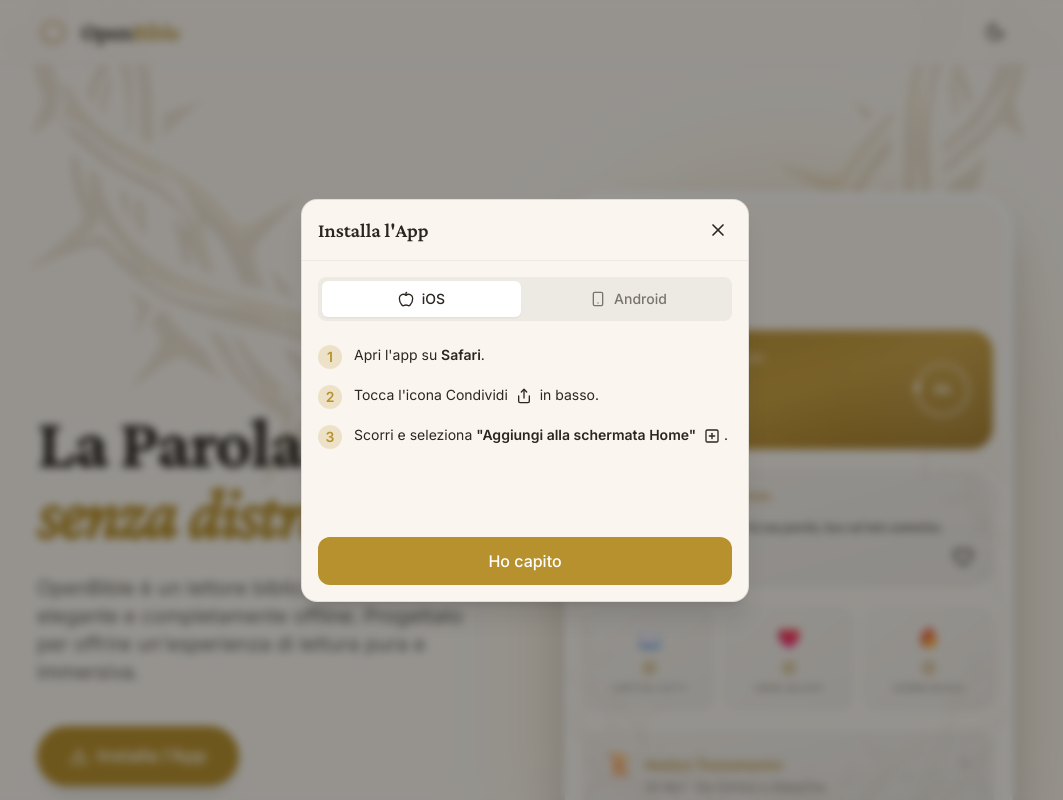
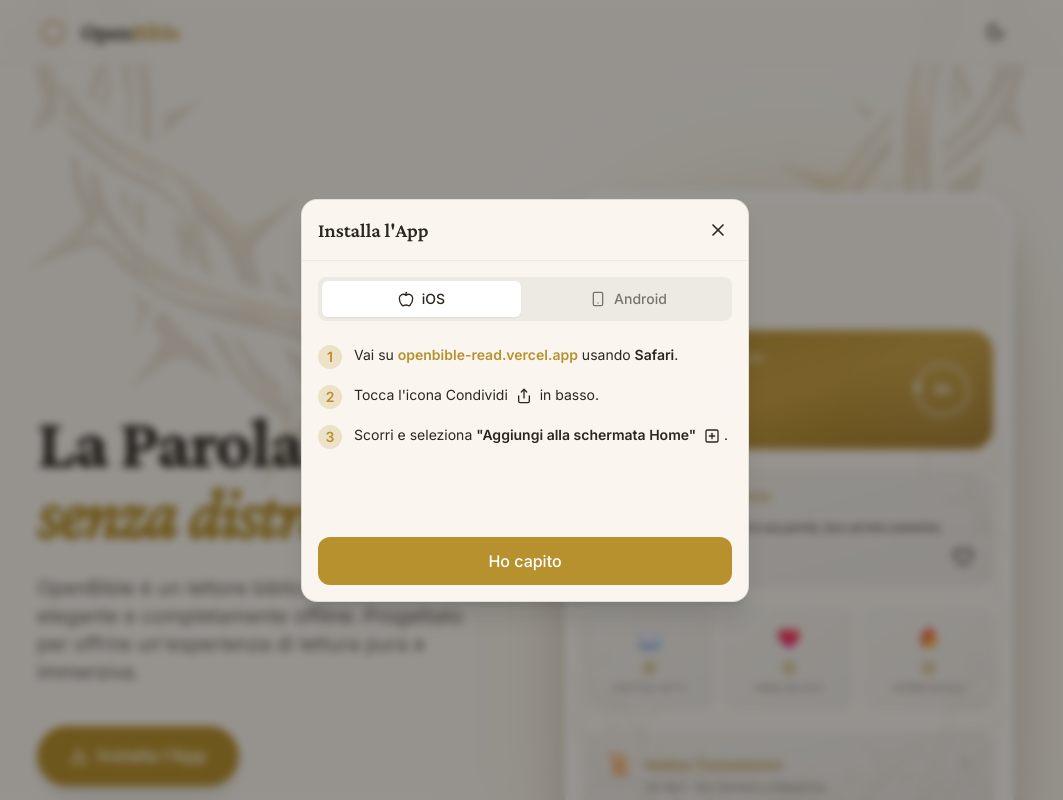
Before and after one commit to Gab2006/landing-open-bible, a React (Vite) app: page / in a window 1280 px wide. Both pictures are taken after a click on the button "Installa l'App". Shown: the top 800 px of the page, without its empty margins (115-1178 px from the left). Built offline with nearby package versions, Linux system fonts and the light colour scheme.

Commit message:
feat: add InstallDialog component with platform-specific PWA installation instructions

```diff
--- a/src/components/InstallDialog.tsx
+++ b/src/components/InstallDialog.tsx
@@ -106,7 +106,7 @@ export default function InstallDialog({ isOpen, onClose }: InstallDialogProps) {
                     >
                       <li className="flex gap-3 items-start">
                         <div className="flex-shrink-0 w-6 h-6 rounded-full bg-accent/20 text-accent flex items-center justify-center font-semibold">1</div>
-                        <p>Apri l'app su <strong>Safari</strong>.</p>
+                        <p>Vai su <a href="https://openbible-read.vercel.app/" target="_blank" rel="noopener noreferrer" className="text-accent hover:underline font-semibold">openbible-read.vercel.app</a> usando <strong>Safari</strong>.</p>
                       </li>
                       <li className="flex gap-3 items-start">
                         <div className="flex-shrink-0 w-6 h-6 rounded-full bg-accent/20 text-accent flex items-center justify-center font-semibold">2</div>
@@ -128,7 +128,7 @@ export default function InstallDialog({ isOpen, onClose }: InstallDialogProps) {
                     >
                       <li className="flex gap-3 items-start">
                         <div className="flex-shrink-0 w-6 h-6 rounded-full bg-accent/20 text-accent flex items-center justify-center font-semibold">1</div>
-                        <p>Apri l'app su <strong>Chrome</strong>.</p>
+                        <p>Vai su <a href="https://openbible-read.vercel.app/" target="_blank" rel="noopener noreferrer" className="text-accent hover:underline font-semibold">openbible-read.vercel.app</a> usando <strong>Chrome</strong>.</p>
                       </li>
                       <li className="flex gap-3 items-start">
                         <div className="flex-shrink-0 w-6 h-6 rounded-full bg-accent/20 text-accent flex items-center justify-center font-semibold">2</div>
```
